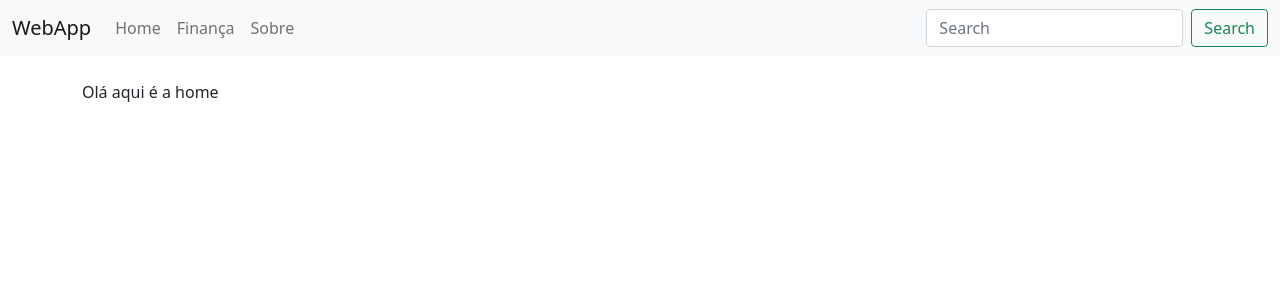
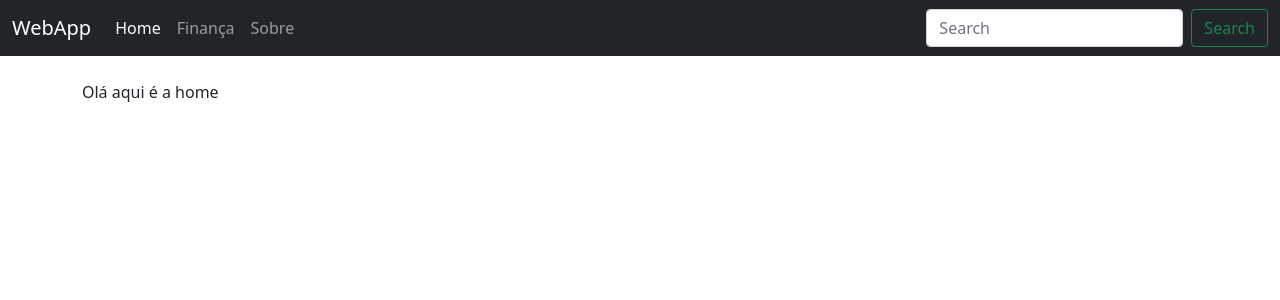
Before and after one commit to eduardotks/react-js-supabase-full-project, a React (Create React App) app: page / in a window 1280 px wide. Shown: the top 300 px of the page. Built offline with nearby package versions, Linux system fonts and the light colour scheme.

Commit message:
Boostrapt/preparado para hooks

```diff
--- a/src/App.js
+++ b/src/App.js
@@ -4,7 +4,7 @@ import Home from "./components/Home";
 import Sobre from "./components/Sobre";
 import Financa from "./components/Financa";
 //----
-import { BrowserRouter, Routes, Route, Link } from "react-router-dom";
+import { BrowserRouter, Routes, Route, Link, NavLink } from "react-router-dom";
 //para criar rotas
 import {
   Button,
@@ -18,35 +18,13 @@ import {
 } from "react-bootstrap";
 import "bootstrap/dist/css/bootstrap.min.css"; //import css boostrap
 
-/*
-      <BrowserRouter>
-        <Nav variant="tabs">
-          <Nav.Link as={Link} to="/">
-            Página Inicial
-          </Nav.Link>
-          <Nav.Link as={Link} to="/financa">
-            Cadastro Financa
-          </Nav.Link>
-          <Nav.Link as={Link} to="/sobre">
-            Sobre
-          </Nav.Link>
-        </Nav>
-
-        <Routes>
-          <Route path="/" index element={<Home />}></Route>
-          <Route path="/financa" element={<Financa />}></Route>
-          <Route path="/sobre" element={<Sobre />}></Route>
-        </Routes>
-      </BrowserRouter>
-*/
-
 export default function App() {
   return (
     <div className="">
       <BrowserRouter>
-        <Navbar bg="light" expand="lg">
+        <Navbar bg="dark" variant="dark">
           <Container fluid>
-            <Navbar.Brand href="#">WebApp</Navbar.Brand>
+            <Navbar.Brand as={NavLink}  to="/" href="/">WebApp</Navbar.Brand>
             <Navbar.Toggle aria-controls="navbarScroll" />
             <Navbar.Collapse id="navbarScroll">
               <Nav
@@ -54,13 +32,13 @@ export default function App() {
                 style={{ maxHeight: "100px" }}
                 navbarScroll
               >
-                <Nav.Link to="/" href="/">
+                <Nav.Link as={NavLink} to="/" href="/">
                   Home
                 </Nav.Link>
-                <Nav.Link to="/financa" href="/financa">
+                <Nav.Link as={NavLink} to="/financa" href="/financa">
                   Finança
                 </Nav.Link>
-                <Nav.Link to="/sobre" href="/sobre">
+                <Nav.Link as={NavLink} to="/sobre" href="/sobre">
                   Sobre
                 </Nav.Link>
                 {/*
```
